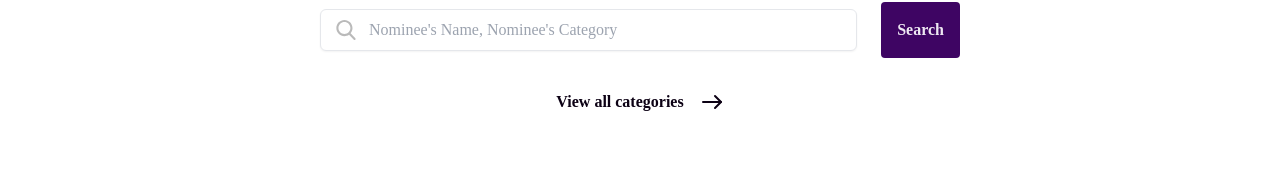
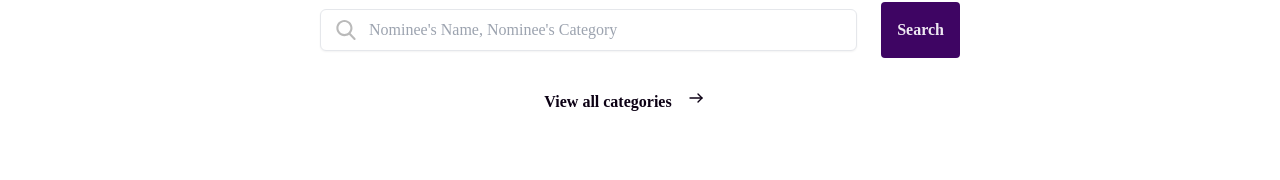
Before and after one commit to parthoshaon/frontendtest-deploy, a Next.js app: page / in a window 1280 px wide. Shown: the part 340-520 px from the top of the page. Built offline with nearby package versions, Linux system fonts and the light colour scheme; no server answers.

Commit message:
removed content of search icon

```diff
--- a/components/Hero.tsx
+++ b/components/Hero.tsx
@@ -1,6 +1,7 @@
 import React from 'react'
 import Link from 'next/link';
 import { motion } from "framer-motion";
+import { Arrow } from "./icons";
 const Hero = () => {
   const { div: Div } = motion;
   return (
@@ -22,12 +23,11 @@ const Hero = () => {
 
                 <span className="p-4 text-[#EEE8F2] hover:bg-[#EEE8F2] bg-[#3E0563] hover:text-[#3E0563] transition-all duration-500 ease-in font-semibold rounded cursor-pointer">Search</span>
           </div>
-          <Link href="/voting" ><span className="font-semibold flex gap-4 mt-8 cursor-pointer text-[#0c0114] group group-hover:ml-4"><span  className="my-auto group-hover:ml-6 transition-all duration-500"> View all categories</span> <span className="my-auto group-hover:ml-4 transition-all duration-500"><svg width="24" height="24" viewBox="0 0 24 24" fill="none" xmlns="http://www.w3.org/2000/svg">
-<path d="M15 18L21 12L15 6" stroke="#0C0114" strokeWidth="2" strokeLinecap="round" strokeLinejoin="round"/>
-<path d="M3 12H20" stroke="#0C0114" strokeWidth="2" strokeLinecap="round" strokeLinejoin="round"/>
-<path d="M21 12H20" stroke="#0C0114" strokeWidth="2" strokeLinecap="round" strokeLinejoin="round"/>
-</svg>
-</span></span></Link>
+      <Link href="/voting" >
+        <span className="font-semibold flex gap-4 mt-8 cursor-pointer text-[#0c0114] group group-hover:ml-4"><span className="my-auto group-hover:ml-6 transition-all duration-500"> View all categories</span>
+        <Arrow className="my-auto group-hover:ml-4 transition-all duration-500 w-6 h-6" />
+        </span>
+        </Link>
     </Div>
   )
 }
```
